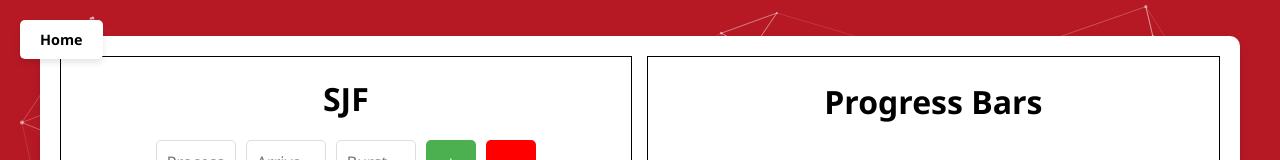
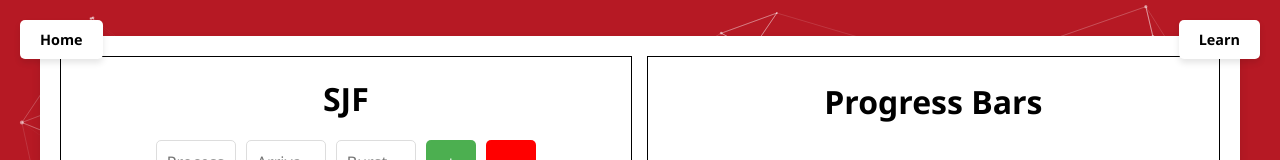
Before and after one commit to ackshayakeerthig/CPU-Scheduling-Algorithms-Visualisation-Website, a React (Vite) app in the folder frontend/: page /SJF in a window 1280 px wide. Shown: the top 160 px of the page. Built offline with nearby package versions, Linux system fonts and the light colour scheme; no server answers.

Commit message:
Added info button with algorithm logic

```diff
--- /dev/null
+++ b/frontend/public/algorithmInfo/FCFS.json
@@ -0,0 +1,5 @@
+{
+  "title": "First-Come, First-Served (FCFS)",
+  "definition": "FCFS is the simplest CPU scheduling algorithm that schedules processes in the order they arrive in the ready queue.",
+  "explanation": "It is a non-preemptive algorithm. Once a process starts execution, it runs until it finishes. This can cause longer waiting times if a short process is behind a long one."
+}
--- /dev/null
+++ b/frontend/src/components/InfoPopup/InfoPopup.css
@@ -0,0 +1,76 @@
+.info-btn {
+  position: fixed;
+  top: 20px;
+  right: 20px; /* changed from left to right */
+  z-index: 10;
+  font-weight: 600;
+  background-color: white;
+  color: black;
+  border: none;
+  border-radius: 5px;
+  padding: 10px 20px;
+  font-size: 0.9rem;
+  cursor: pointer;
+  transition: background-color 0.3s ease, transform 0.2s ease;
+  box-shadow: 0px 4px 6px rgba(0, 0, 0, 0.1);
+  text-decoration: none;
+}
+
+.info-btn:hover {
+  background-color: black;
+  color: white;
+  transform: scale(1.1);
+}
+
+.info-btn:active {
+  transform: scale(1);
+  background-color: #111111;
+}
+
+.popup-overlay {
+  position: fixed;
+  top: 0;
+  left: 0;
+  width: 100%;
+  height: 100%;
+  backdrop-filter: blur(6px);
+  background-color: rgba(0, 0, 0, 0.3);
+  z-index: 1000;
+  display: flex;
+  align-items: center;
+  justify-content: center;
+}
+
+.popup-modal {
+  background-color: #fff;
+  padding: 24px 32px;
+  border-radius: 12px;
+  max-width: 500px;
+  width: 90%;
+  box-shadow: 0 8px 24px rgba(0, 0, 0, 0.25);
+  position: relative;
+  font-family: "Segoe UI", sans-serif;
+  animation: fadeIn 0.3s ease-out;
+}
+
+.close-btn {
+  position: absolute;
+  top: 8px;
+  right: 12px;
+  font-size: 24px;
+  background: none;
+  border: none;
+  color: #888;
+  cursor: pointer;
+}
+
+@keyframes fadeIn {
+  from {
+    opacity: 0;
+    transform: scale(0.95);
+  }
+  to {
+    opacity: 1;
+    transform: scale(1);
+  }
+}
--- /dev/null
+++ b/frontend/src/components/InfoPopup/InfoPopup.jsx
@@ -0,0 +1,50 @@
+import React, { useEffect, useState } from "react";
+import "./InfoPopup.css";
+
+const InfoPopup = ({ algorithmName }) => {
+  const [info, setInfo] = useState(null);
+  const [isOpen, setIsOpen] = useState(false);
+
+  useEffect(() => {
+    fetch(`/algorithmInfo/${algorithmName}.json`)
+      .then((res) => res.json())
+      .then((data) => setInfo(data))
+      .catch((err) => console.error("Error loading JSON:", err));
+  }, [algorithmName]);
+
+  const openPopup = () => setIsOpen(true);
+  const closePopup = () => setIsOpen(false);
+
+  return (
+    <>
+      <button className="info-btn" onClick={openPopup}>
+        Learn
+      </button>
+
+      {isOpen && (
+        <div className="popup-overlay">
+          <div className="popup-modal">
+            <button className="close-btn" onClick={closePopup}>
+              &times;
+            </button>
+            {info ? (
+              <>
+                <h2>{info.title}</h2>
+                <p>
+                  <strong>Definition:</strong> {info.definition}
+                </p>
+                <p>
+                  <strong>Explanation:</strong> {info.explanation}
+                </p>
+              </>
+            ) : (
+              <p>Loading info...</p>
+            )}
+          </div>
+        </div>
+      )}
+    </>
+  );
+};
+
+export default InfoPopup;
--- a/frontend/src/pages/AlgorithmPage/AlgorithmPage.jsx
+++ b/frontend/src/pages/AlgorithmPage/AlgorithmPage.jsx
@@ -7,6 +7,7 @@ import RR from "../../algorithms/RR.js";
 import SJF from "../../algorithms/SJF.js";
 import Priority from "../../algorithms/priority.js";
 import FCFS from "../../algorithms/FCFS.js";
+import InfoPopup from "../../components/InfoPopup/InfoPopup.jsx";
 
 function selectAlgorithm(algorithmName) {
   const algorithms = {
@@ -23,6 +24,7 @@ function selectAlgorithm(algorithmName) {
 function AlgorithmPage({ algorithmName }) {
   return (
     <Suspense fallback={<div>Loading...</div>}>
+      <InfoPopup algorithmName={algorithmName} />
       <OutputCard
         algorithm={algorithmName}
         calculateAlgorithm={selectAlgorithm(algorithmName)} // Pass the loaded algorithm function
```
